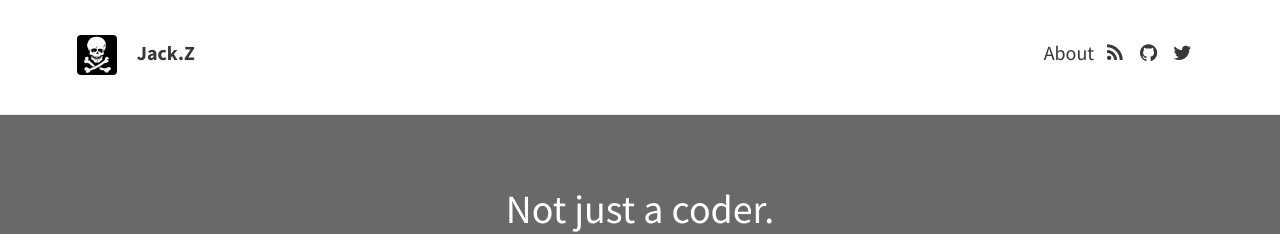
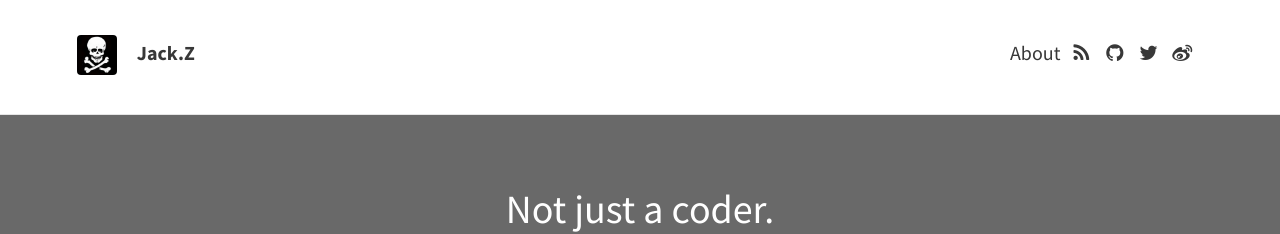
Before and after one commit to undersail/undersail.github.com, a Jekyll site: the page built from index.html, in a window 1280 px wide. Shown: the top 234 px of the page. Built offline with Jekyll 4.4.1, drawn with Linux system fonts in a browser that asks for light colours; nearby versions of some CDN libraries; the list of posts is cut into pages by our own code.

Commit message:
add weibo test

```diff
--- a/_config.yml
+++ b/_config.yml
@@ -38,6 +38,7 @@ theme:
   twitter: "imagispace"
   wordpress:
   youtube:
+  weibo: "minispace"
 
   # Scripts
   google_analytics: # Tracking ID, e.g. "UA-000000-01"
--- a/_includes/icons.html
+++ b/_includes/icons.html
@@ -157,3 +157,11 @@
 	</a>
 </li>
 {% endif %}
+
+{% if site.theme.weibo %}
+<li>
+	<a href="http://www.weibo.com/{{ site.theme.youtube }}" title="{{ site.theme.str_follow_on }} Weibo">
+		<i class="fa fa-fw fa-weibo"></i>
+	</a>
+</li>
+{% endif %}
```
